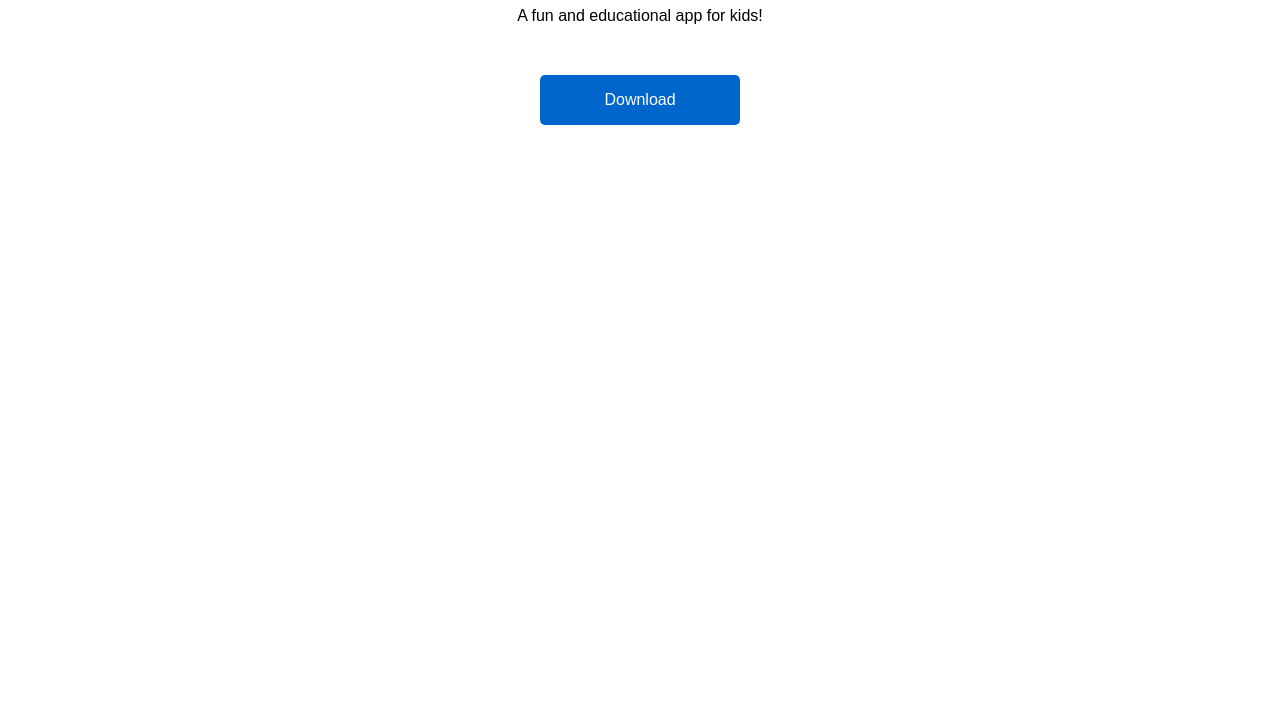
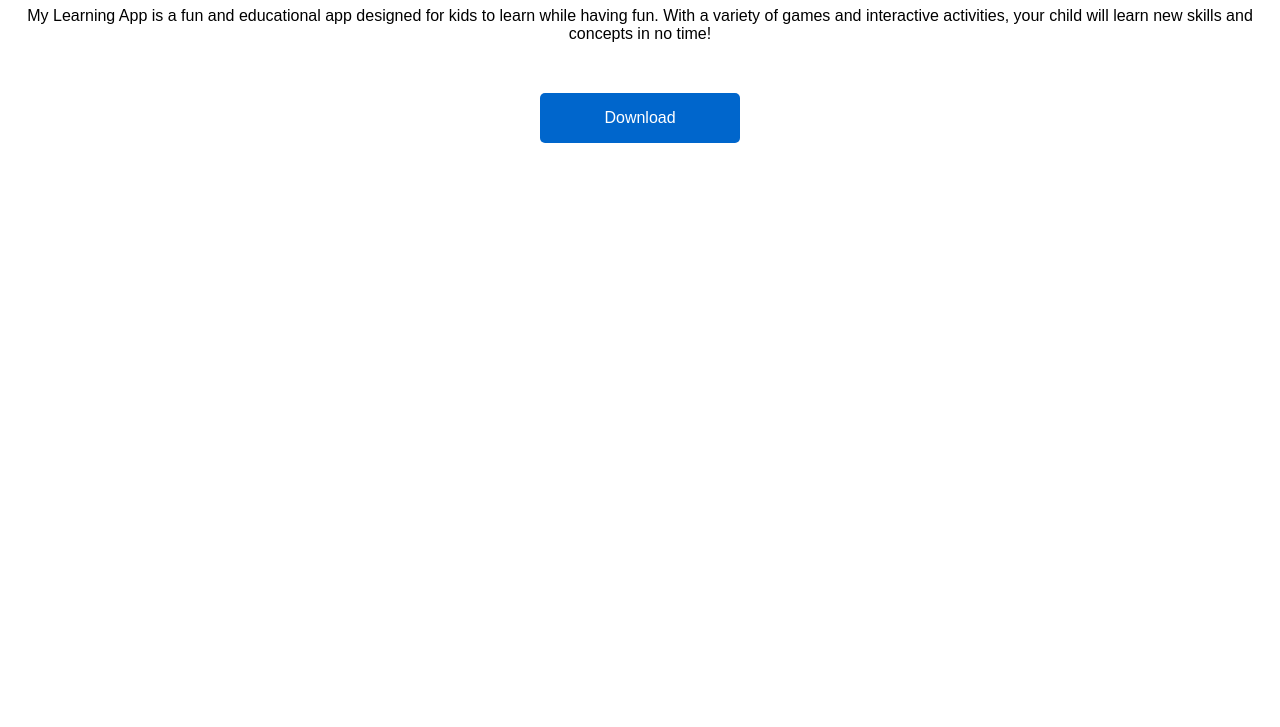
Before and after one commit to Gopinath-08/KidzzLearning.github.io, a plain HTML site: page index.html in a window 1280 px wide. Shown: the part 73-800 px from the top of the page. Drawn offline with Linux system fonts and the light colour scheme.

Commit message:
Update index.html

```diff
--- a/index.html
+++ b/index.html
@@ -37,7 +37,7 @@
   </head>
   <body>
     <h1>My Learning App</h1>
-    <p>A fun and educational app for kids!</p>
+    <p><p>My Learning App is a fun and educational app designed for kids to learn while having fun. With a variety of games and interactive activities, your child will learn new skills and concepts in no time!</p></p>
     <a href="kidz.apk" class="cta">Download</a>
   </body>
 </html>
```
